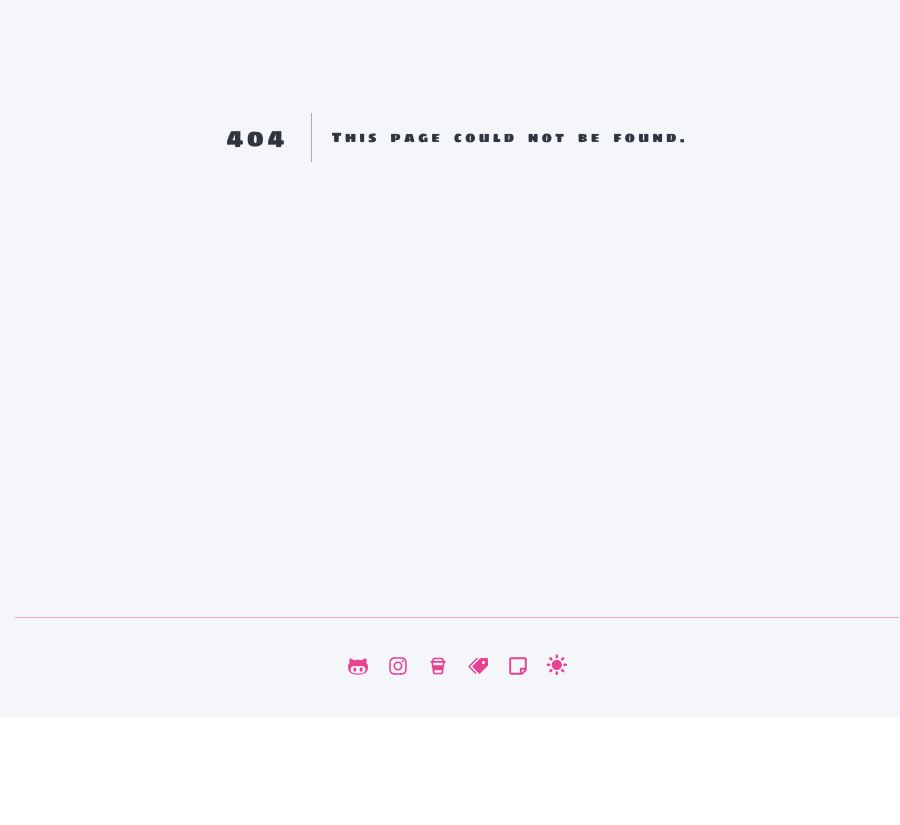
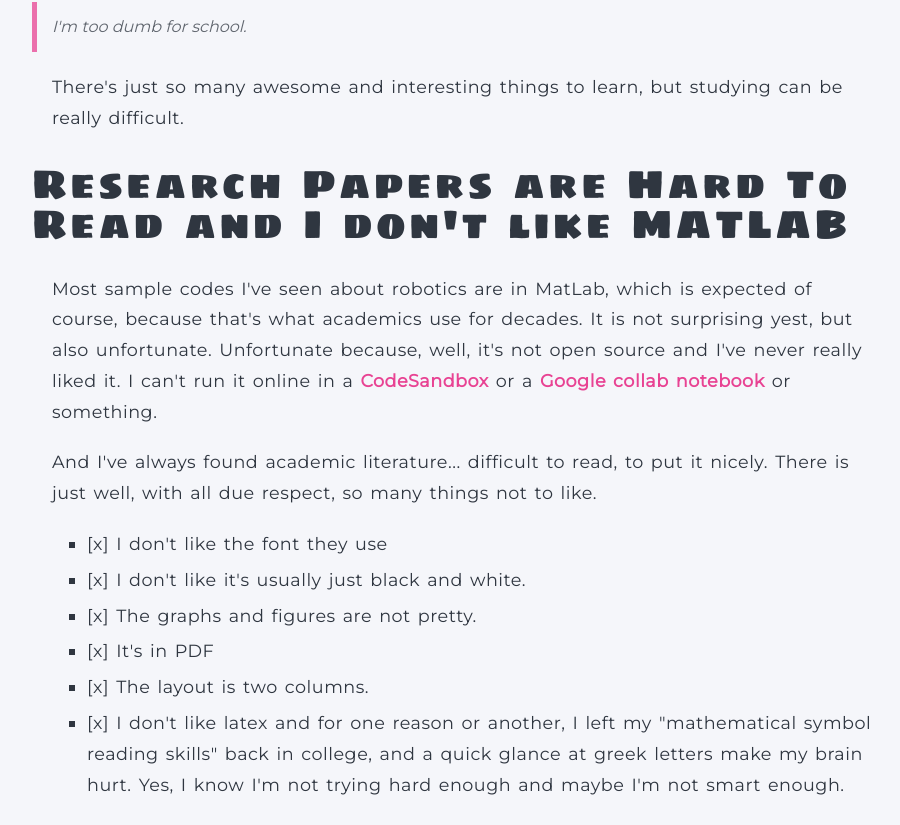
Before and after one commit to mithi/digital-garden, a Next.js app: page /notes/003 in a window 1280 px wide. Before the commit this address had no page. Shown: the part 393-1218 px from the top of the page, without its empty margins (183-1083 px from the left). Before the commit the page ends 1110 px from the top, so only its background shows below. Built offline with nearby package versions, Linux system fonts and the light colour scheme; a web font is replaced by a local one.

Commit message:
📝⭐Add note: I'm too dumb for school

```diff
--- /dev/null
+++ b/pages/notes/003/index.mdx
@@ -0,0 +1,69 @@
+import Note from "./../../../components/Note"
+
+export const meta = {
+    title: "Research Papers are hard To read and I don't like MATLAB",
+    description: "I'm too dumb for school.",
+    tags: ["ramblings"],
+}
+
+export default ({ children }) => <Note {...{ meta }}>{children}</Note>
+
+There's just so many awesome and interesting things to learn,
+but studying can be really difficult.
+
+## Research Papers are Hard To Read and I don't like MATLAB
+
+Most sample codes I've seen about robotics are in MatLab, which is expected of course,
+because that's what academics use for decades. It is not surprising yest,
+but also unfortunate. Unfortunate because, well, it's not open source and
+I've never really liked it. I can't run it online in a
+[CodeSandbox](http://codesandbox.io/) or a [Google collab notebook](https://colab.research.google.com/) or something.
+
+And I've always found academic literature... difficult to read, to put it nicely.
+There is just well, with all due respect, so many things not to like.
+
+-   [x] I don't like the font they use
+-   [x] I don't like it's usually just black and white.
+-   [x] The graphs and figures are not pretty.
+-   [x] It's in PDF
+-   [x] The layout is two columns.
+-   [x] I don't like latex and for one reason or another, I left my "mathematical symbol
+        reading skills" back in college, and a quick glance at greek letters make my brain
+        hurt. Yes, I know I'm not trying hard enough and maybe I'm not smart enough.
+
+Luckily, there are people like Christopher Olah and the
+[Distill Pub team](https://distill.pub/about/) that are trying to change this.
+
+> Machine Learning Research Should Be Clear, Dynamic and Vivid.
+> Distill Is Here to Help. Devoted to clear explanations, native to the web.
+> Distill encourages you to go beyond traditional academic forms. The goal is to best communicate science and serve the reader.
+
+And also [Arxiv Vanity](https://www.arxiv-vanity.com/)
+
+> ArXiv Vanity renders academic papers from arXiv as responsive web pages so you don’t have to squint at a PDF.
+
+I'm not bashing academics or the academe, I have very high regard for them
+and their brilliant minds, but I don't think I'm alone in saying that saying
+that research papers are very difficult to read. It isn't their fault, they didn't
+write it for the average person in mind, which is again, understandable and expected,
+but again, is also unfortunate, for me at least.
+
+I'm rambling again. Anyway.
+
+## What should I do about it?
+
+Before anything else, I'd like to say that I'm very luck and fortunate
+that I'm living in an era with internet. So many people are sharing their knowledge
+and It's so much easier to find people to care to spend time to explain things well
+than ever before.
+
+-   [x] Try to read through academic papers anyway.
+-   [x] Try to read the same topic from different sources and hopefully they click.
+-   [x] Try to find related blog posts and youtube videos that explain those topics.
+-   [x] Write about the things I've learned in my own words and try to explain them well.
+-   [x] Maybe draw some pictures, and sample interactive visualizations?
+-   [x] Try to read through Matlab code anyway.
+-   [x] Implement my own version first in pseudocode, then in Python and maybe port it in javascript for the web.
+
+I'm sorry I don't have a more clever solution and I'm not saying any life changing
+advice. But yeah, I guess that's my resolve.
```
